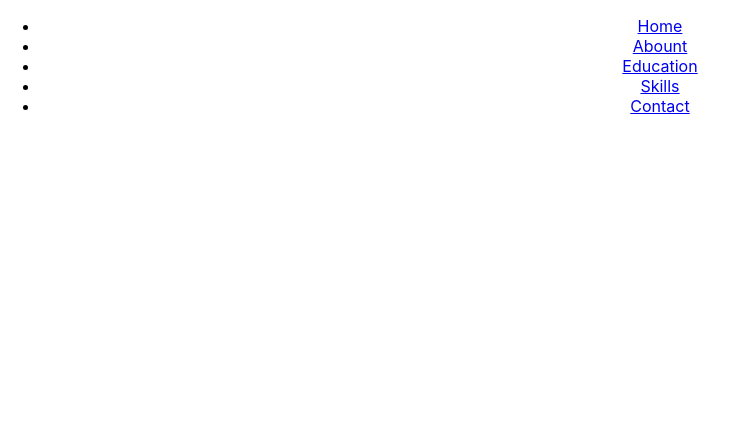
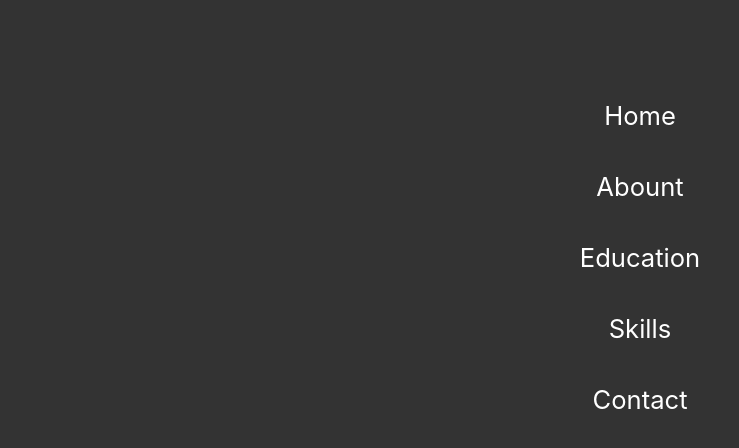
Before and after one commit to 6310110564/my-protfolio, a React (Create React App) app: page / in a window 1280 px wide. Shown: the top 448 px of the page, without its empty margins (0-739 px from the left). Built offline with nearby package versions, Linux system fonts and the light colour scheme.

Commit message:
css navbar

```diff
--- a/src/App.css
+++ b/src/App.css
@@ -1,38 +1,40 @@
-.App {
-  text-align: center;
+:root {
+  --sidebar-flex: 1.5;
+  --condiv-flex: 6;
+  --fontsize-p: 1.2rem;
+  --fontsize-nav: 1.6rem;
+  --typing-font: 3rem;
 }
 
-.App-logo {
-  height: 40vmin;
-  pointer-events: none;
+* {
+  margin: 0;
+  padding: 0;
+  box-sizing: border-box;
 }
 
-@media (prefers-reduced-motion: no-preference) {
-  .App-logo {
-    animation: App-logo-spin infinite 20s linear;
-  }
+.App {
+  display: flex;
+  width: 100vw;
+  min-height: 100vh;
 }
 
-.App-header {
-  background-color: #282c34;
-  min-height: 100vh;
-  display: flex;
-  flex-direction: column;
-  align-items: center;
-  justify-content: center;
-  font-size: calc(10px + 2vmin);
-  color: white;
+nav {
+  padding: 60px 30px 0px 30px;
+  flex: var(--sidebar-flex);
+  background-color: #333;
 }
 
-.App-link {
-  color: #61dafb;
+nav ul {
+  font-size: var(--fontsize-nav);
+  text-align: center;
+  list-style: none;
 }
 
-@keyframes App-logo-spin {
-  from {
-    transform: rotate(0deg);
-  }
-  to {
-    transform: rotate(360deg);
-  }
+nav ul li {
+  margin: 40px;
 }
+
+nav ul li a {
+  color: #fff;
+  text-decoration: none;
+}
```
